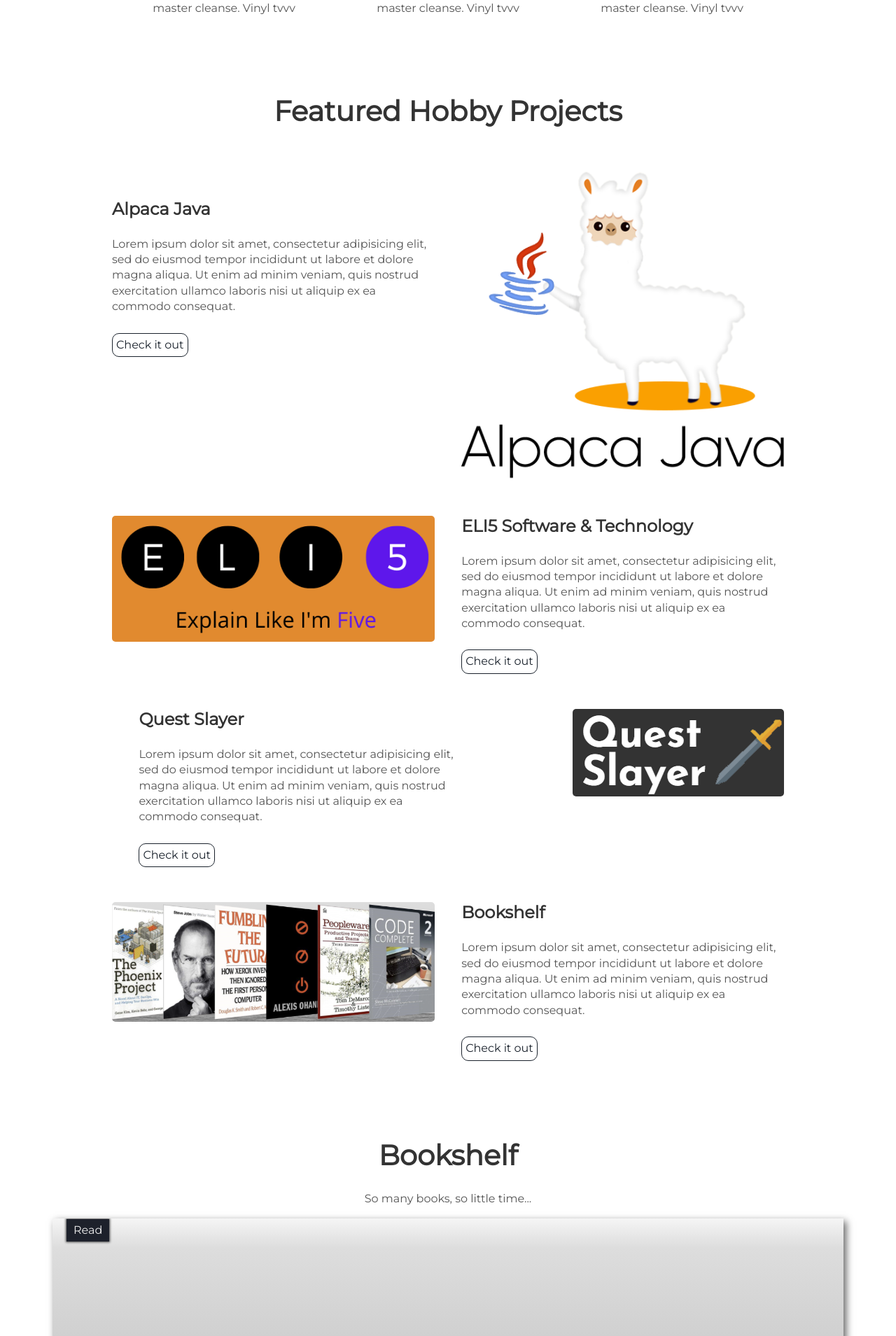
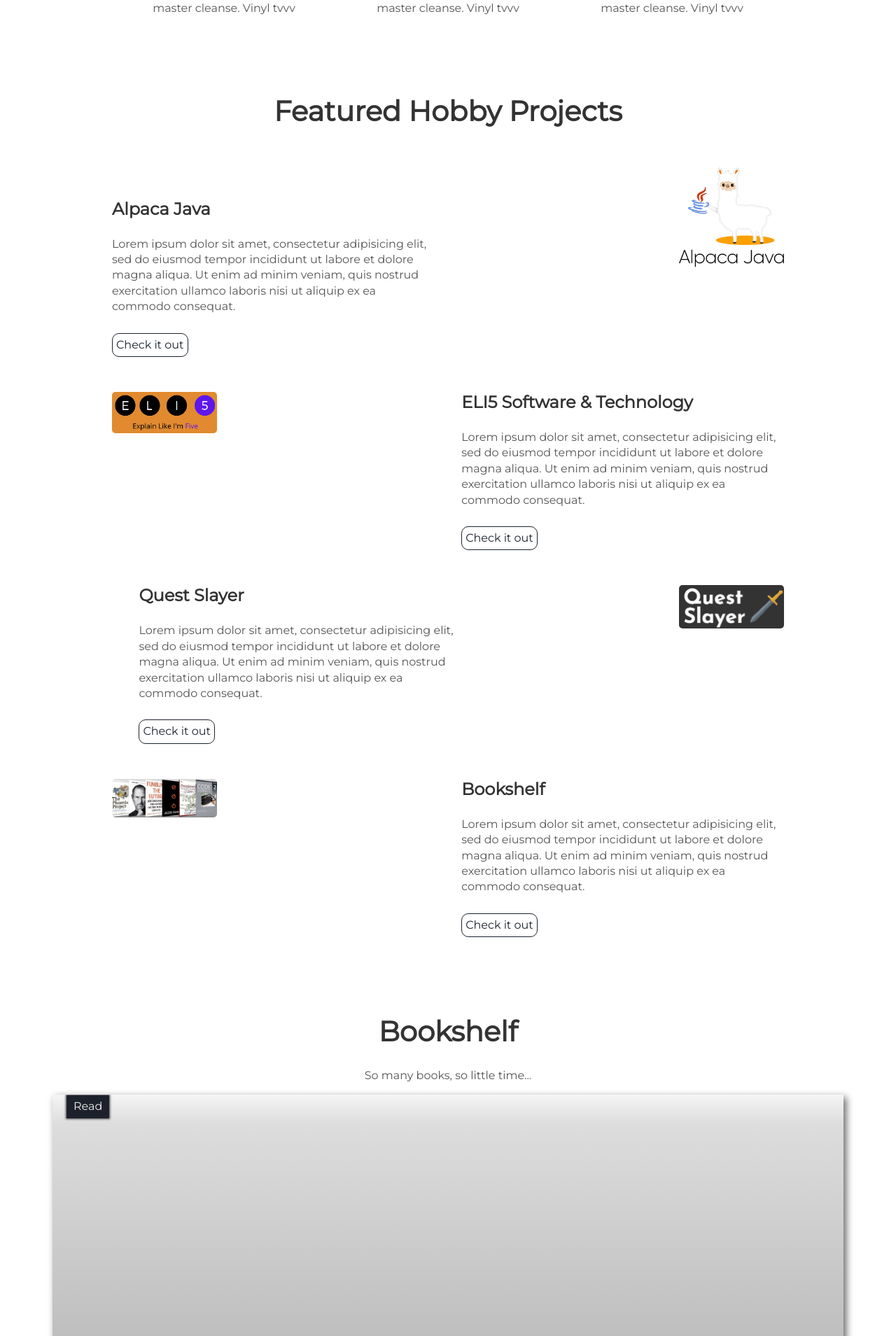
Before and after one commit to mainstringargs/mainstringargs.github.com, a Jekyll site: the page built from index.html, in a window 1280 px wide. Shown: the part 1401-3310 px from the top of the page at 70% size. Built offline with Jekyll 4.4.1, drawn with Linux system fonts in a browser that asks for light colours.

Commit message:
Update projects.html

```diff
--- a/_includes/projects.html
+++ b/_includes/projects.html
@@ -3,7 +3,7 @@
 </div>
 <div class="user-projects">
   <div class="images-right">
-    <img alt="alpaca-java" src="{{ "/assets/img/alpaca-java.png" | prepend: site.baseurl }}" />
+    <img alt="alpaca-java" width=150 src="{{ "/assets/img/alpaca-java.png" | prepend: site.baseurl }}" />
   </div>
   <div class="contents">
     <h3> Alpaca Java </h3>
@@ -13,7 +13,7 @@
 </div>
 <div class="user-projects">
   <div class="images-left">
-    <img alt="eli5-software-technology" src="{{ "/assets/img/eli5.png" | prepend: site.baseurl }}" />
+    <img alt="eli5-software-technology" width=150 src="{{ "/assets/img/eli5.png" | prepend: site.baseurl }}" />
   </div>
   <div class="contents-right">
     <h3> ELI5 Software & Technology </h3>
@@ -23,7 +23,7 @@
 </div>
 <div class="user-projects">
   <div class="images-right">
-    <img alt="quest-slayer" src="{{ "/assets/img/quest-slayer.png" | prepend: site.baseurl }}" />
+    <img alt="quest-slayer" width=150 src="{{ "/assets/img/quest-slayer.png" | prepend: site.baseurl }}" />
   </div>
   <div class="contents-right">
     <h3> Quest Slayer </h3>
@@ -33,7 +33,7 @@
 </div>
 <div class="user-projects">
   <div class="images-left">
-    <img alt="bookshelf" src="{{ "/assets/img/bookshelf.png" | prepend: site.baseurl }}" />
+    <img alt="bookshelf" width=150 src="{{ "/assets/img/bookshelf.png" | prepend: site.baseurl }}" />
   </div>
   <div class="contents-right">
     <h3> Bookshelf </h3>
```
